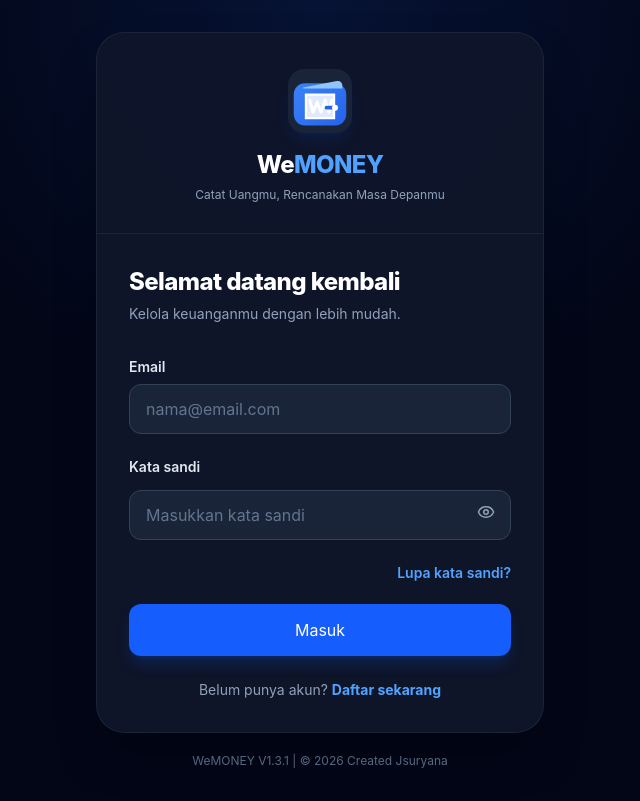
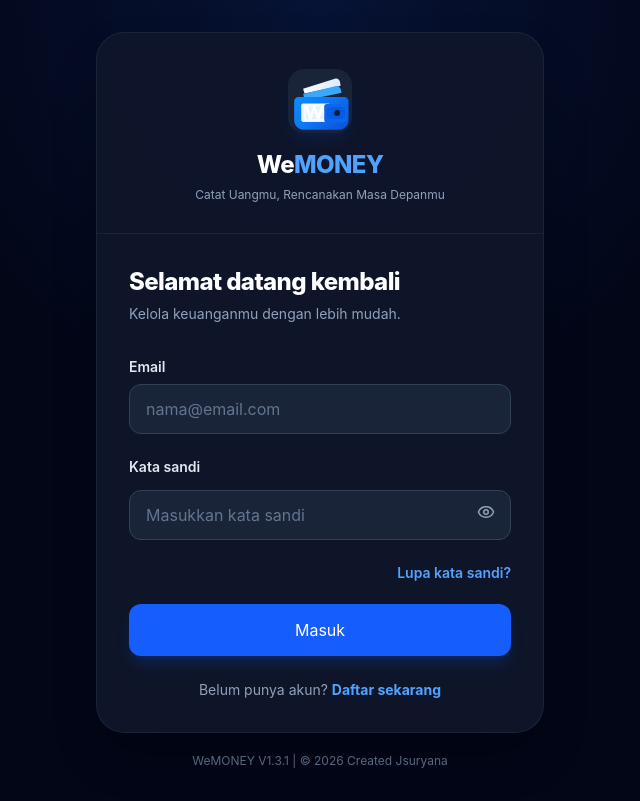
Before and after one commit to jsuryanaads/WeMONEY, a React (Vite) app: page / in a window 1280 px wide. Shown: the whole page, without its empty margins (320-960 px from the left). Built offline with nearby package versions, Linux system fonts and the light colour scheme; no server answers.

Commit message:
brand: refine We MONEY wallet W logo

```diff
--- a/src/components/brand/WeMoneyLogo.jsx
+++ b/src/components/brand/WeMoneyLogo.jsx
@@ -1,20 +1,37 @@
 export default function WeMoneyLogo({ size = 64, className = '' }) {
   return (
-    <svg width={size} height={size} viewBox="0 0 64 64" role="img" aria-label="WeMONEY logo" className={className}>
+    <svg width={size} height={size} viewBox="0 0 64 64" role="img" aria-label="We MONEY logo" className={className}>
       <defs>
-        <linearGradient id="wemoney-blue" x1="8" y1="8" x2="56" y2="58" gradientUnits="userSpaceOnUse">
-          <stop offset="0" stopColor="#3B82F6" />
-          <stop offset="1" stopColor="#2563EB" />
+        <linearGradient id="we-money-blue" x1="7" y1="7" x2="57" y2="58" gradientUnits="userSpaceOnUse">
+          <stop offset="0" stopColor="#1597FF" />
+          <stop offset="0.55" stopColor="#0878F9" />
+          <stop offset="1" stopColor="#0754D9" />
         </linearGradient>
+        <linearGradient id="we-money-flap" x1="13" y1="4" x2="52" y2="22" gradientUnits="userSpaceOnUse">
+          <stop offset="0" stopColor="#FFFFFF" />
+          <stop offset="1" stopColor="#D9E8FF" />
+        </linearGradient>
+        <filter id="we-money-shadow" x="-20%" y="-30%" width="140%" height="170%">
+          <feDropShadow dx="0" dy="2" stdDeviation="1.6" floodColor="#001B4D" floodOpacity="0.28" />
+        </filter>
       </defs>
-      <rect x="4" y="11" width="56" height="45" rx="12" fill="url(#wemoney-blue)" />
-      <path d="M14 15.5 50 8.5c3.1-.6 5.8 1.8 5.8 4.9v3.1H14v-1Z" fill="#93C5FD" />
-      <path d="M17 23h30v25H17z" fill="#fff" opacity=".98" />
-      <path d="M17 23h30v25H17z" fill="#2563EB" opacity=".12" />
-      <path d="M17 23h30v25H17z" fill="none" stroke="#fff" strokeWidth="2.4" />
-      <path d="M21 29 24.5 42 29 31l4 11 4.5-13 4 13 3-13" fill="none" stroke="#fff" strokeWidth="3.1" strokeLinecap="round" strokeLinejoin="round" />
-      <path d="M39 37h8" stroke="#2563EB" strokeWidth="4" strokeLinecap="round" />
-      <circle cx="48" cy="37" r="3.2" fill="#fff" />
+
+      <g filter="url(#we-money-shadow)">
+        <path d="M14 16.7 47.9 6.1c2.5-.8 4.9.9 5.4 3.5l.7 4.1-38.5 8.2-1.5-5.2Z" fill="url(#we-money-flap)" />
+        <path d="M15.5 22.1 48.2 14c2.8-.7 5.5 1.1 6.1 3.9l.7 3.1-39.5 8.3-1.4-7.2c-.2-.1-.1-.1.4 0Z" fill="#39A8FF" />
+        <path d="M9.5 25.5h48c2.8 0 5 2.2 5 5v20c0 5.5-4.5 10-10 10h-38c-5.5 0-10-4.5-10-10v-20c0-2.8 2.2-5 5-5Z" fill="url(#we-money-blue)" />
+
+        <path d="M14 32.5h26.8c1.1 0 2 .9 2 2v15.7c0 1.1-.9 2-2 2H14c-1.1 0-2-.9-2-2V34.5c0-1.1.9-2 2-2Z" fill="#FFFFFF" opacity="0.98" />
+        <path d="M14 32.5h26.8c1.1 0 2 .9 2 2v15.7c0 1.1-.9 2-2 2H14c-1.1 0-2-.9-2-2V34.5c0-1.1.9-2 2-2Z" fill="url(#we-money-blue)" opacity="0.08" />
+
+        <path d="M16 34.2h23.7v16H16z" fill="none" stroke="#FFFFFF" strokeWidth="1.6" opacity="0.9" />
+        <path d="M17.8 36.4 21.8 48l4.1-11.6L30 48l4.3-11.6L38.2 48" fill="none" stroke="#FFFFFF" strokeWidth="2.8" strokeLinecap="round" strokeLinejoin="round" />
+
+        <path d="M39 33h18.5c2.2 0 4 1.8 4 4v11.5c0 2.2-1.8 4-4 4H39c-1.4 0-2.5-1.1-2.5-2.5v-14.5C36.5 34.1 37.6 33 39 33Z" fill="#0865E9" />
+        <path d="M43.5 36.2h13.3c1.1 0 2 .9 2 2v8.9c0 1.1-.9 2-2 2H43.5c-2.1 0-3.8-1.7-3.8-3.8V40c0-2.1 1.7-3.8 3.8-3.8Z" fill="#0061E5" />
+        <circle cx="50.2" cy="42.6" r="5.3" fill="#0A58CF" />
+        <circle cx="50.2" cy="42.6" r="3.1" fill="#001B45" />
+      </g>
     </svg>
   )
 }
```
